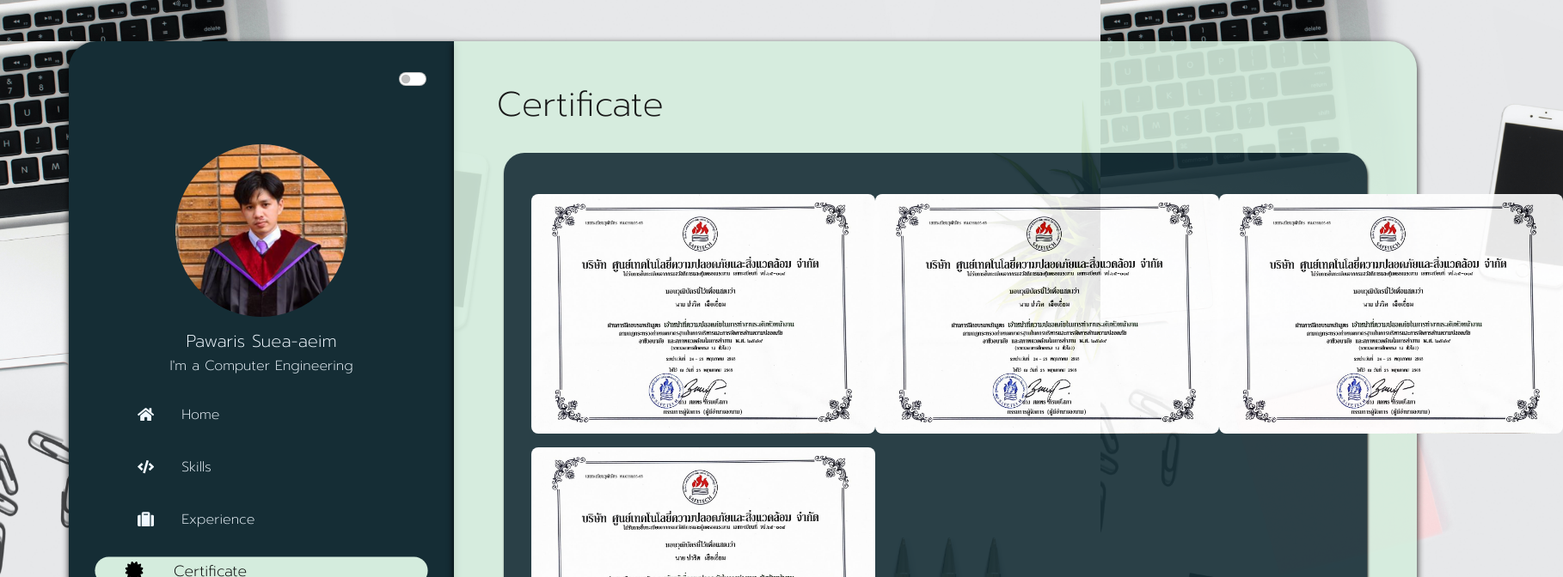
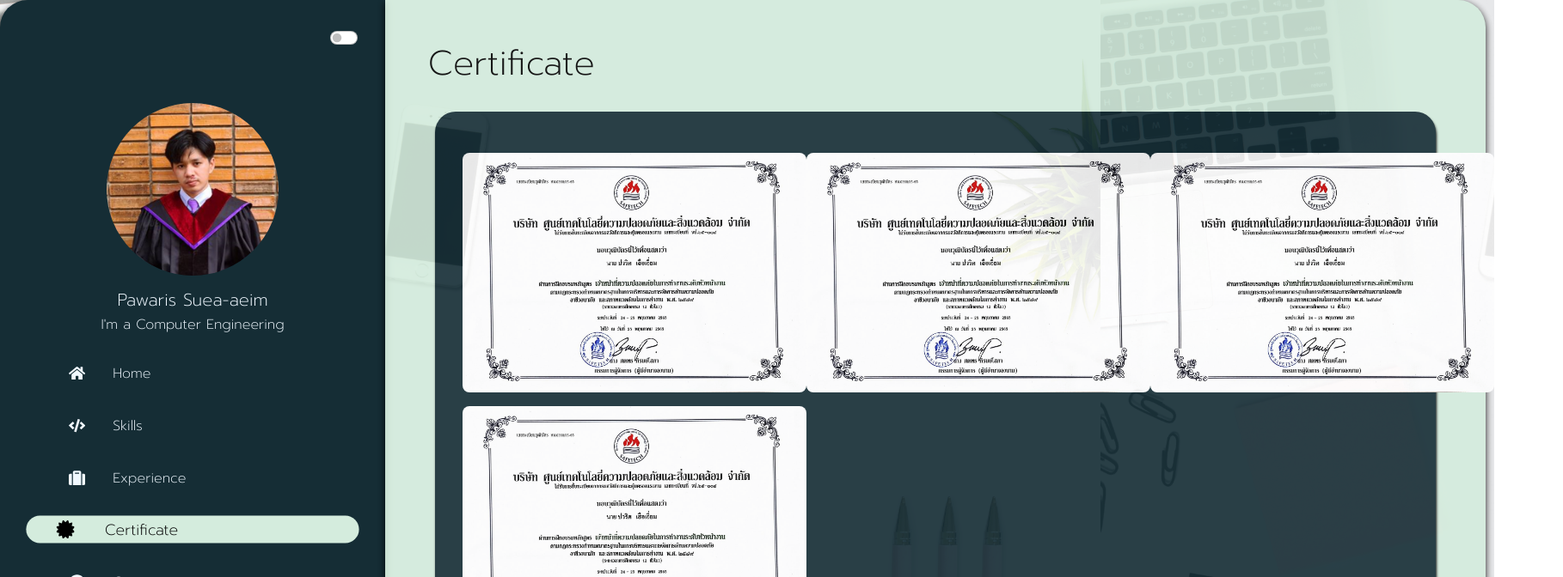
Before and after one commit to PawarisSueaaeim/Profile-v2, a React (Create React App) app: page /Certificate in a window 1280 px wide. Shown: the top 672 px of the page at 86% size, 1818 px wide, since content can reach past the window. Built offline with nearby package versions, Linux system fonts and the light colour scheme.

Commit message:
optimize

```diff
--- a/package.json
+++ b/package.json
@@ -6,7 +6,7 @@
     "@testing-library/jest-dom": "^5.14.1",
     "@testing-library/react": "^13.0.0",
     "@testing-library/user-event": "^13.2.1",
-    "bootstrap": "^5.2.0",
+    "bootstrap": "^5.2.3",
     "firebase": "^9.9.2",
     "react": "^18.2.0",
     "react-bootstrap": "^2.4.0",
--- a/src/App.css
+++ b/src/App.css
@@ -1,5 +1,5 @@
 .App {
-  margin: 3rem 5rem 0rem 5rem;
+  /* margin: 3rem 5rem 0rem 5rem; */
   text-align: center;
   display: flex;
 }
--- /dev/null
+++ b/src/db/expData.js
@@ -0,0 +1 @@
+import React from "react";
--- a/src/page/Certificate.js
+++ b/src/page/Certificate.js
@@ -1,6 +1,6 @@
 import React from "react";
 import "../Content.css";
-import { CertificateData } from "../component/CertificateData";
+import { CertificateData } from "../db/CertificateData";
 
 export default function Certificate() {
   return (
--- a/src/page/Experience.js
+++ b/src/page/Experience.js
@@ -1,7 +1,7 @@
 import React from "react";
 import "../Content.css";
 
-export default function Experience() {
+export default function Experience(props) {
   return (
     <div className="content-bg">
       <h1>Experience</h1>
--- a/src/page/Skills.js
+++ b/src/page/Skills.js
@@ -1,7 +1,7 @@
 import React from "react";
 import "../Content.css";
 import "../Card.css";
-import { CardData } from "../component/CardData";
+import { CardData } from "../db/CardData";
 
 export default function Skills() {
   return (
```
Also changed, not shown: src/NewContant.css (added), src/db/CardData.js (renamed from src/component/CardData.js), src/db/CertificateData.js (renamed from src/component/CertificateData.js), 2 other files (tests, documents, lock files or other folders).
